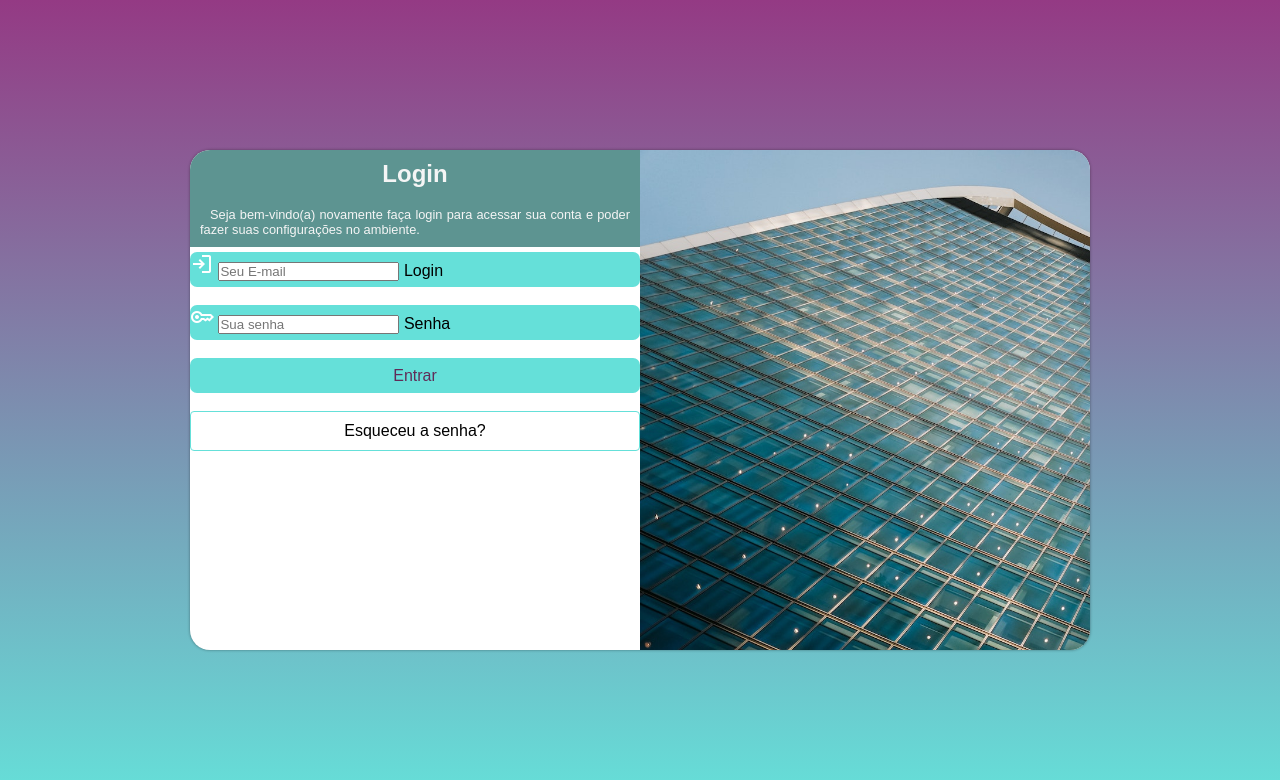
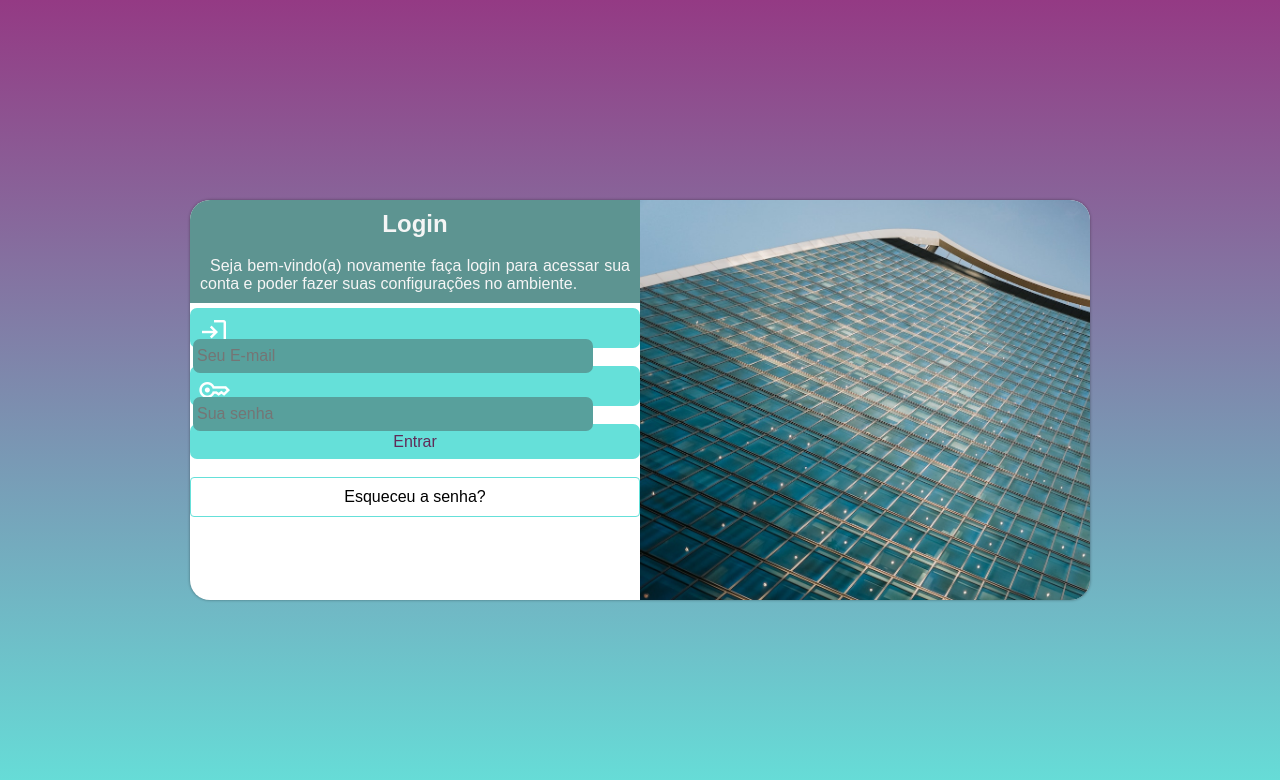
Before and after one commit to Eldersm/projeto-login, a plain HTML site: page index.html in a window 1280 px wide. Drawn offline with nearby package versions, Linux system fonts and the light colour scheme.

Commit message:
Finalizando o projeto

```diff
--- a/estilos/mediasq.css
+++ b/estilos/mediasq.css
@@ -8,15 +8,17 @@
     }
     section#login {
         width: 70vw;
+        height: 350px;
     }
     div#imagem {
-        float: left;
+        float: left; /*posiciona a imagem a esquerda possivelmente com grid ou flexbox substitua isso */
         width: 30%;
         height: 100%;
     }
     div#formulario {
         float: right;
-        width: 70%;}
+        width: 70%;
+    }
 
     }
 
@@ -27,6 +29,7 @@
     }
     section#login {
         width: 900px;
+        height: 400px;
     }
     div#imagem {
         float: right;
--- a/estilos/style.css
+++ b/estilos/style.css
@@ -38,8 +38,8 @@ section#login {
     left: 50%;
     border-radius: 20px;
     box-shadow:0px 0px 3px rgba(0, 0, 0, 0.404) ;
+    overflow: hidden;
     transform: translate(-50%, -50%);
-    overflow: hidden;
     transition: width.4s , height .4s;
     transition-timing-function: ease;
 
@@ -57,7 +57,7 @@ div#formulario h1 {
     text-align: center;
 }
 div#formulario p {
-    font-size: 0.8em;
+    font-size: 1em;
     margin-top: -1px;
     margin-bottom: 5px;
     text-align: justify;
@@ -67,21 +67,40 @@ div#formulario p {
 
 span#login ,#senha{
     color: white;
+    padding: 5px;
+    width: 40px;
+    font-size: 2em;
+}
 
-
-
-}
 form > div.campo{
     display: block;
     width: 100%;
-    height: 35px;
+    height: 40px;
+    border:3px solid #65E0D9;
     background-color:#65E0D9;
     border-radius: 7px;
+}
+div.campo > label {
+    display: none;
+}
+div.campo > input {
+    background-color:#58a09c ;
+    font-size: 1em;
+    height: 100%;
+    width:calc(100% - 44px);
+    border-radius: 7px;
+    border: 0px;
+    padding: 4px;
+    transform:translateY(-14px);
+
+}
+div.campo > input:focus-within {
+    /*Quando clicado ou ganha foco*/
+    background-color: white;
 }
 
 input.formul:hover {
     background-color: #943A84;
-    border: 1px solid white;
 
 }
 form > input[type=submit] {
--- a/index.html
+++ b/index.html
@@ -41,7 +41,7 @@
                     <br>
 
                     <input id="entrar" type="submit" value="Entrar"><br>
-                    <a href="#" id="botao">Esqueceu a senha?</a>
+                    <a href="login.php" id="botao">Esqueceu a senha?</a>
 
 
                 </form>
```
